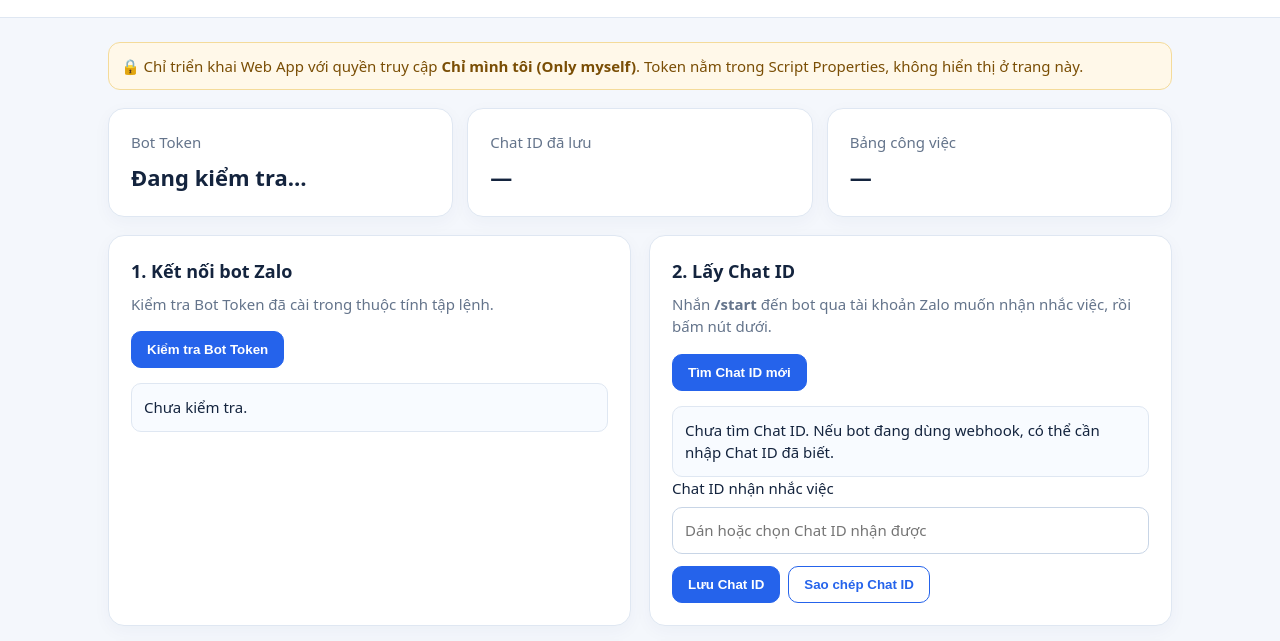
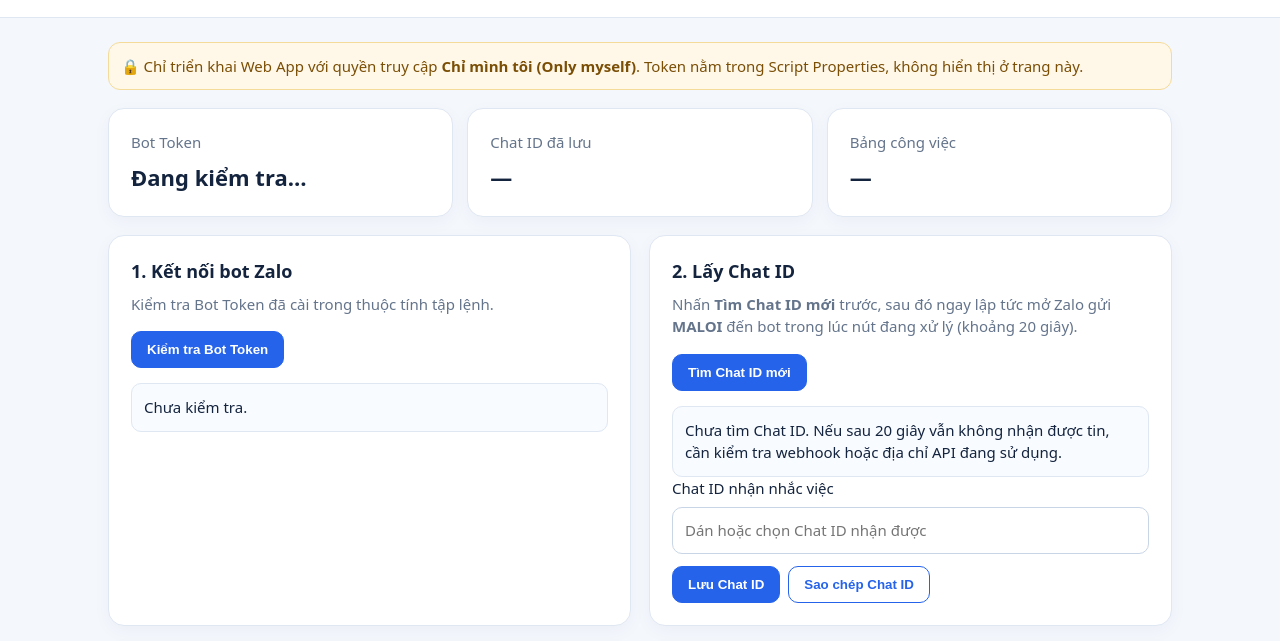
Before and after one commit to mattransoag/sotaynhacviecso, a plain HTML site: page dashboard/DashboardUI.html in a window 1280 px wide. Shown: the part 89-730 px from the top of the page. Drawn offline with Linux system fonts and the light colour scheme.

Commit message:
Clarify send-message-during-polling instructions on dashboard

```diff
--- a/dashboard/DashboardUI.html
+++ b/dashboard/DashboardUI.html
@@ -45,9 +45,9 @@
     </section>
     <section class="panel">
       <h2>2. Lấy Chat ID</h2>
-      <p class="label">Nhắn <b>/start</b> đến bot qua tài khoản Zalo muốn nhận nhắc việc, rồi bấm nút dưới.</p>
+      <p class="label">Nhấn <b>Tìm Chat ID mới</b> trước, sau đó ngay lập tức mở Zalo gửi <b>MALOI</b> đến bot trong lúc nút đang xử lý (khoảng 20 giây).</p>
       <div class="actions"><button onclick="call('zrDashboardCollectChat',[],showChats,this)">Tìm Chat ID mới</button></div>
-      <div class="results" id="chatResult">Chưa tìm Chat ID. Nếu bot đang dùng webhook, có thể cần nhập Chat ID đã biết.</div>
+      <div class="results" id="chatResult">Chưa tìm Chat ID. Nếu sau 20 giây vẫn không nhận được tin, cần kiểm tra webhook hoặc địa chỉ API đang sử dụng.</div>
       <label for="chatInput">Chat ID nhận nhắc việc</label>
       <input id="chatInput" placeholder="Dán hoặc chọn Chat ID nhận được" autocomplete="off">
       <div class="actions"><button onclick="saveChat(this)">Lưu Chat ID</button><button class="secondary" onclick="copyChat()">Sao chép Chat ID</button></div>
```
